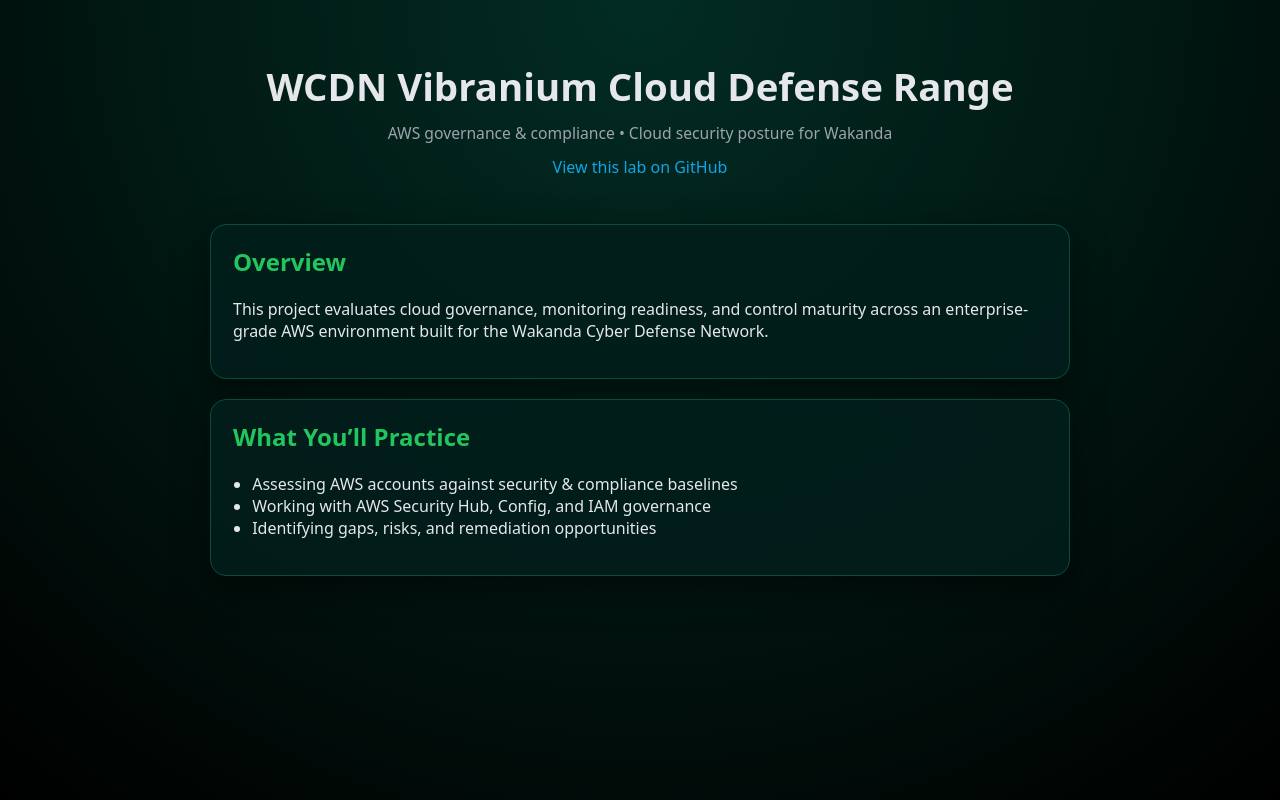
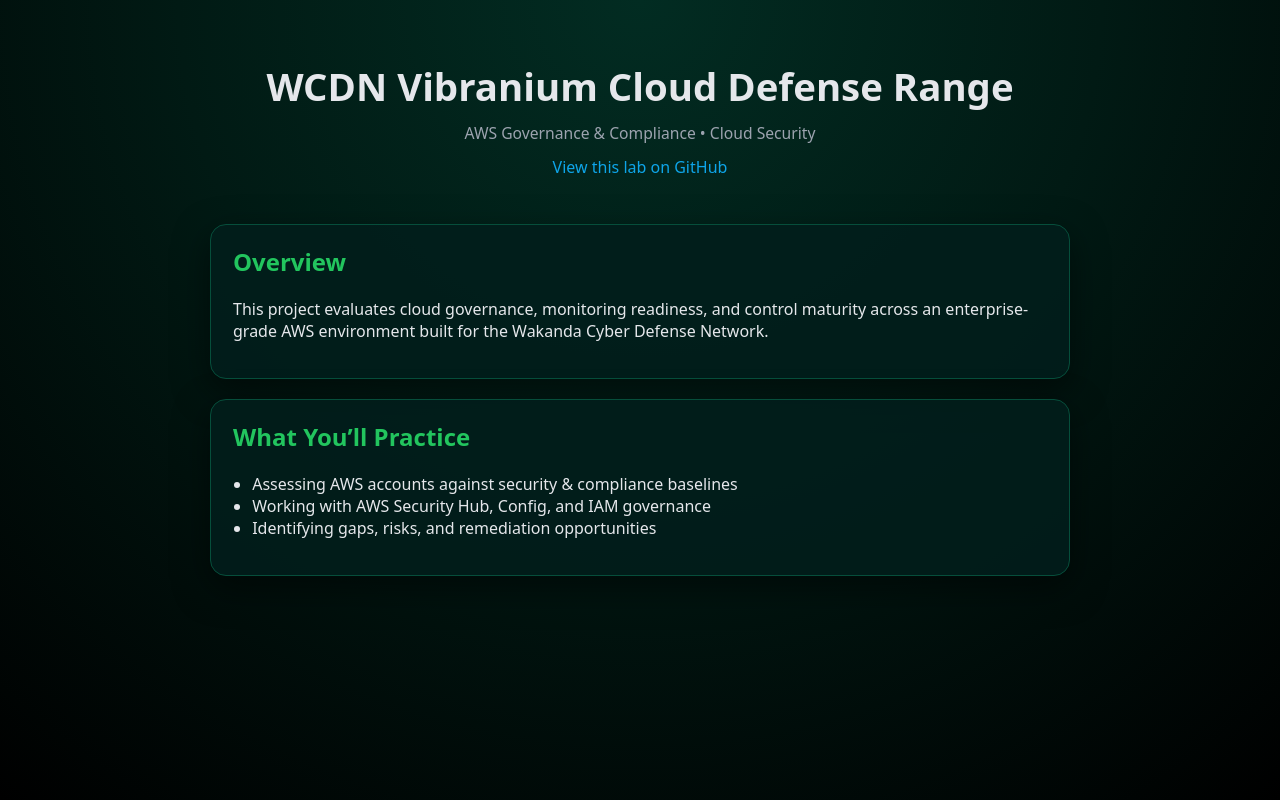
Before and after one commit to eoghene-ruemu/WCDN-Vibranium-Cloud-Defense-Range, a plain HTML site: page index.html in a window 1280 px wide. Drawn offline with Linux system fonts and the light colour scheme.

Commit message:
Update index.html

```diff
--- a/index.html
+++ b/index.html
@@ -10,7 +10,7 @@
     <header class="hero">
       <h1>WCDN Vibranium Cloud Defense Range</h1>
       <p class="tagline">
-        AWS governance & compliance • Cloud security posture for Wakanda
+        AWS Governance & Compliance • Cloud Security
       </p>
       <p class="repo-link">
         <a href="https://github.com/eoghene-ruemu/WCDN-Vibranium-Cloud-Defense-Range">
```
